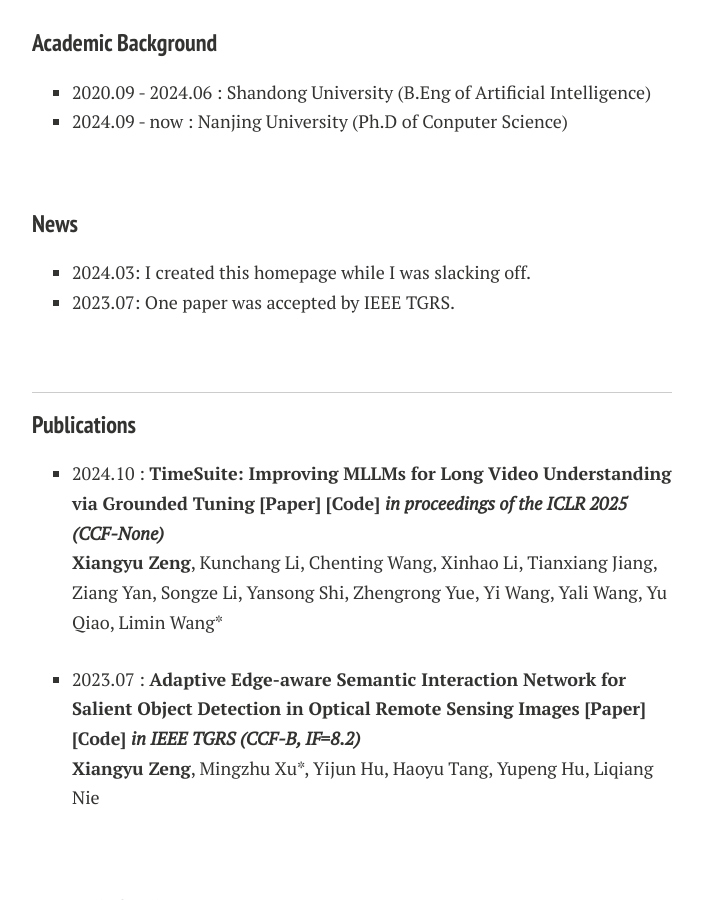
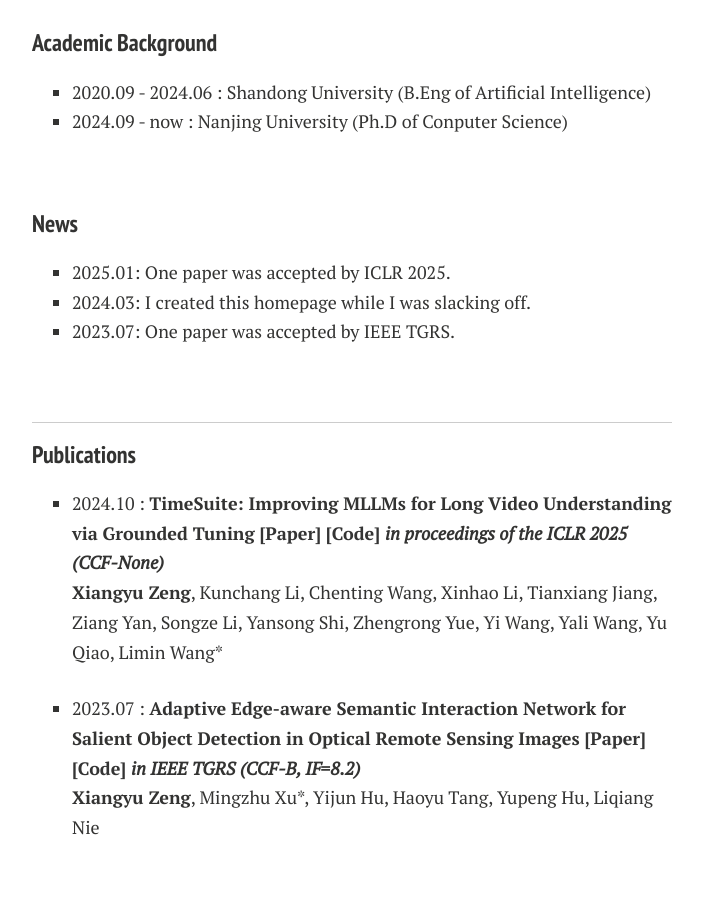
Before and after one commit to LanXingXuan/LanXingXuan.github.io, a Jekyll site: the page built from index.md, in a window 1280 px wide and 900 px high, scrolled down 489 px. Shown: the whole window, without its empty margins (288-991 px from the left). Built offline with Jekyll 4.4.1, drawn with Linux system fonts in a browser that asks for light colours; nearby versions of some CDN libraries; comment, search, counter and statistics services are not loaded; a style sheet for code colours, icons or effects is not loaded.

Commit message:
Update index.md

```diff
--- a/index.md
+++ b/index.md
@@ -27,6 +27,7 @@ My research interests lies in the computer vision and multimodal, including Vide
 
 ### News
 
+- 2025.01: One paper was accepted by ICLR 2025.
 - 2024.03: I created this homepage while I was slacking off.
 - 2023.07: One paper was accepted by IEEE TGRS.
 
```
